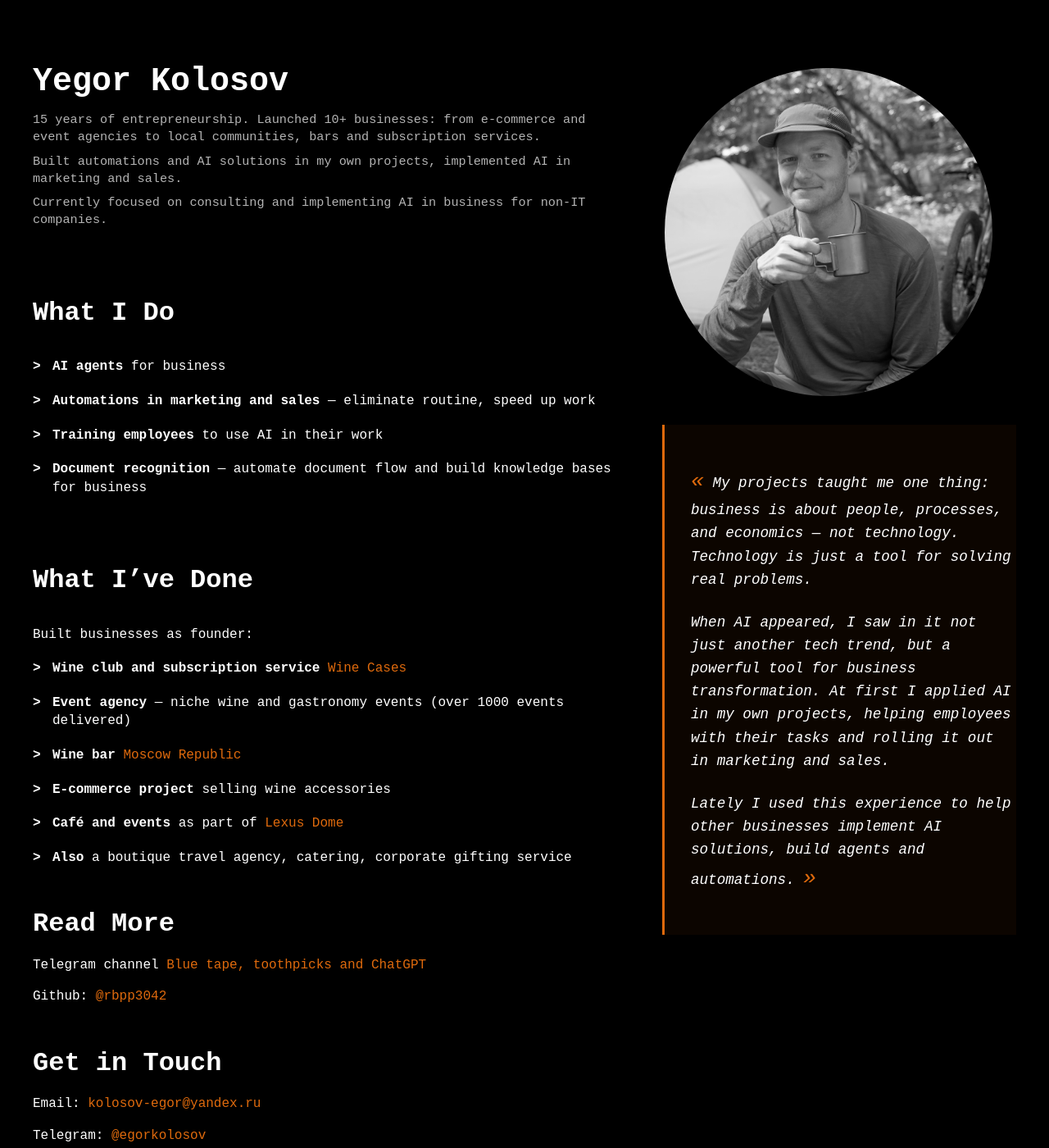
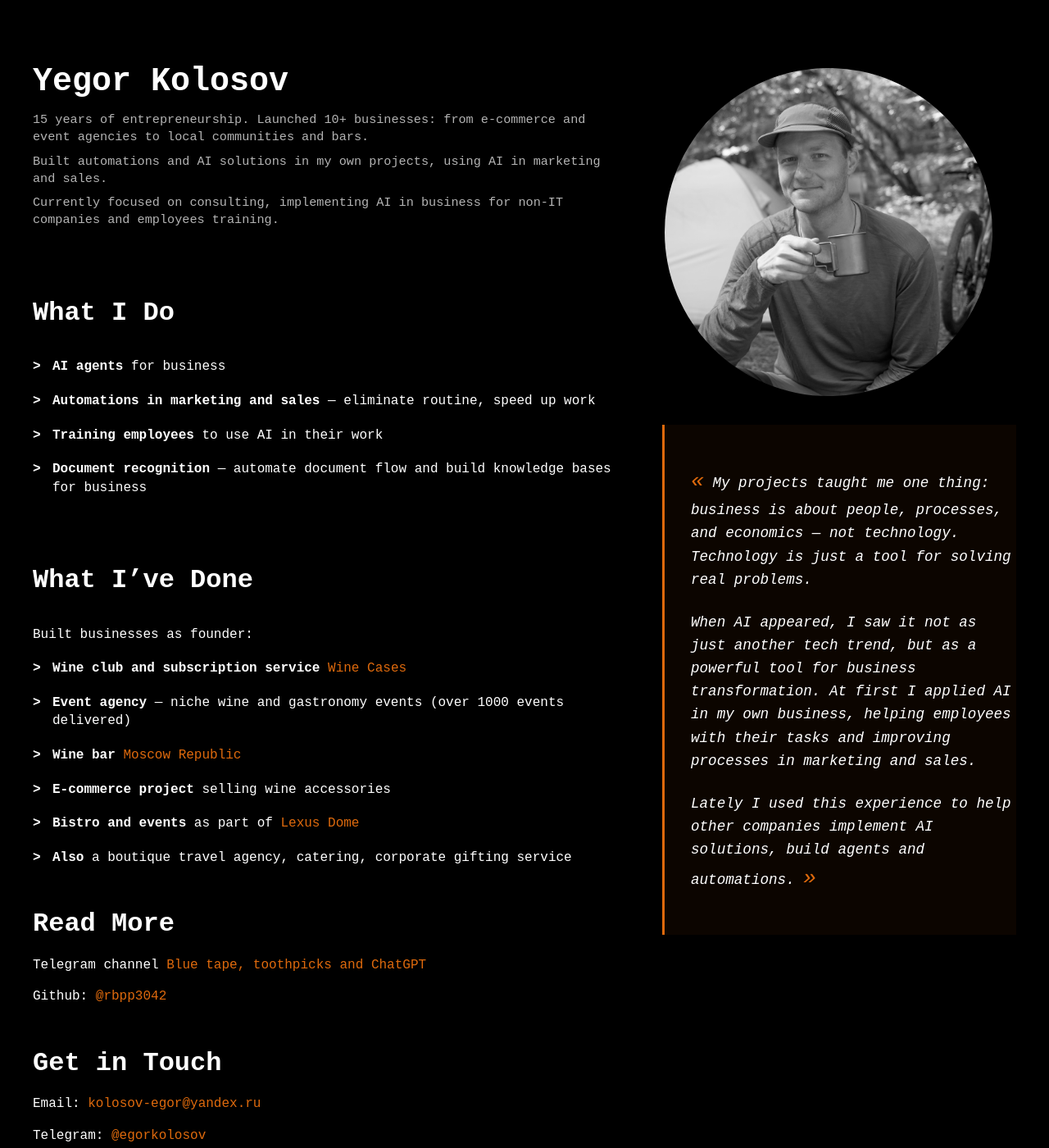
Before and after one commit to rbpp3042/my_notes, a Jekyll site: the page built from index.md, in a window 1280 px wide and 1400 px high. Shown: the whole window at 82% size. Built offline with Jekyll 4.4.1, drawn with Linux system fonts in a browser that asks for light colours.

Commit message:
index update

```diff
--- a/index.md
+++ b/index.md
@@ -9,11 +9,11 @@ title: Yegor Kolosov - AI-agents and automations
 
 # Yegor Kolosov
 
-15 years of entrepreneurship. Launched 10+ businesses: from e-commerce and event agencies to local communities, bars and subscription services.
+15 years of entrepreneurship. Launched 10+ businesses: from e-commerce and event agencies to local communities and bars.
 
-Built automations and AI solutions in my own projects, implemented AI in marketing and sales.
+Built automations and AI solutions in my own projects, using AI in marketing and sales.
 
-Currently focused on consulting and implementing AI in business for non-IT companies.
+Currently focused on consulting, implementing AI in business for non-IT companies and employees training.
 
 ## What I Do
 
@@ -30,7 +30,7 @@ Built businesses as founder:
 - **Event agency** — niche wine and gastronomy events (over 1000 events delivered)
 - **Wine bar** [Moscow Republic](https://www.instagram.com/moscow.republic/)
 - **E-commerce project** selling wine accessories
-- **Café and events** as part of [Lexus Dome](https://www.facebook.com/lexusdome/)
+- **Bistro and events** as part of [Lexus Dome](https://www.facebook.com/lexusdome/)
 - **Also** a boutique travel agency, catering, corporate gifting service
 
 <div class="contacts" markdown="1">
@@ -64,9 +64,9 @@ Telegram: [@egorkolosov](https://t.me/egorkolosov)
 
 > <span class="quote-symbol"><<</span> My projects taught me one thing: business is about people, processes, and economics — not technology. Technology is just a tool for solving real problems.
 
-> When AI appeared, I saw in it not just another tech trend, but a powerful tool for business transformation. At first I applied AI in my own projects, helping employees with their tasks and rolling it out in marketing and sales.
+> When AI appeared, I saw it not as just another tech trend, but as a powerful tool for business transformation. At first I applied AI in my own business, helping employees with their tasks and improving processes in marketing and sales.
 
-> Lately I used this experience to help other businesses implement AI solutions, build agents and automations. <span class="quote-symbol">>></span>
+> Lately I used this experience to help other companies implement AI solutions, build agents and automations. <span class="quote-symbol">>></span>
 
 </div>
 
```
